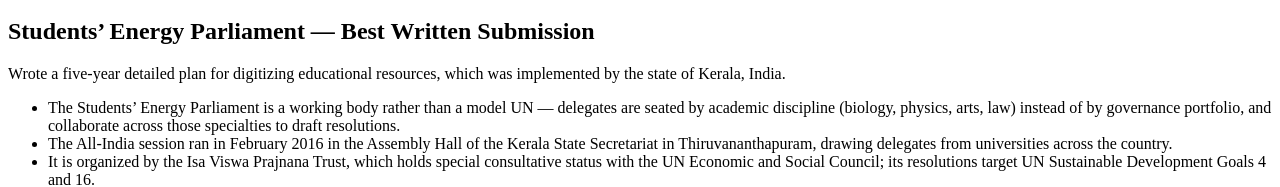
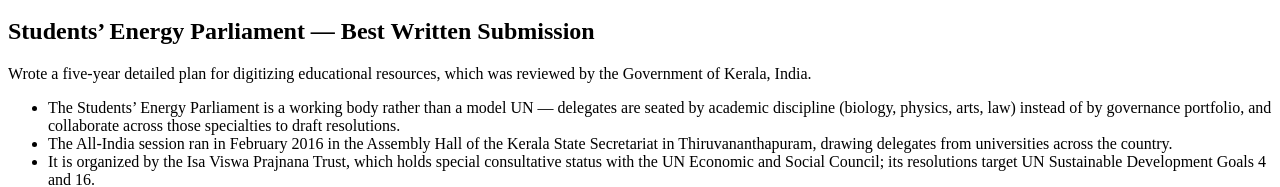
Before and after one commit to risshiki/risshiki.github.io, a React (Vite) app: page /awards in a window 1280 px wide. Shown: the part 1225-1412 px from the top of the page. Built offline with nearby package versions, Linux system fonts and the light colour scheme; the HTML template or start-up script is replaced by a standard one.

Commit message:
LLM hallucination

```diff
--- a/src/data/resume.js
+++ b/src/data/resume.js
@@ -266,7 +266,7 @@
     name: 'Students\u2019 Energy Parliament — Best Written Submission',
     year: '2016',
     description:
-      'Wrote a five-year detailed plan for digitizing educational resources, which was implemented by the state of Kerala, India.',
+      'Wrote a five-year detailed plan for digitizing educational resources, which was reviewed by the Government of Kerala, India.',
     details: [
       'The Students\u2019 Energy Parliament is a working body rather than a model UN — delegates are seated by academic discipline (biology, physics, arts, law) instead of by governance portfolio, and collaborate across those specialties to draft resolutions.',
       'The All-India session ran in February 2016 in the Assembly Hall of the Kerala State Secretariat in Thiruvananthapuram, drawing delegates from universities across the country.',
```
